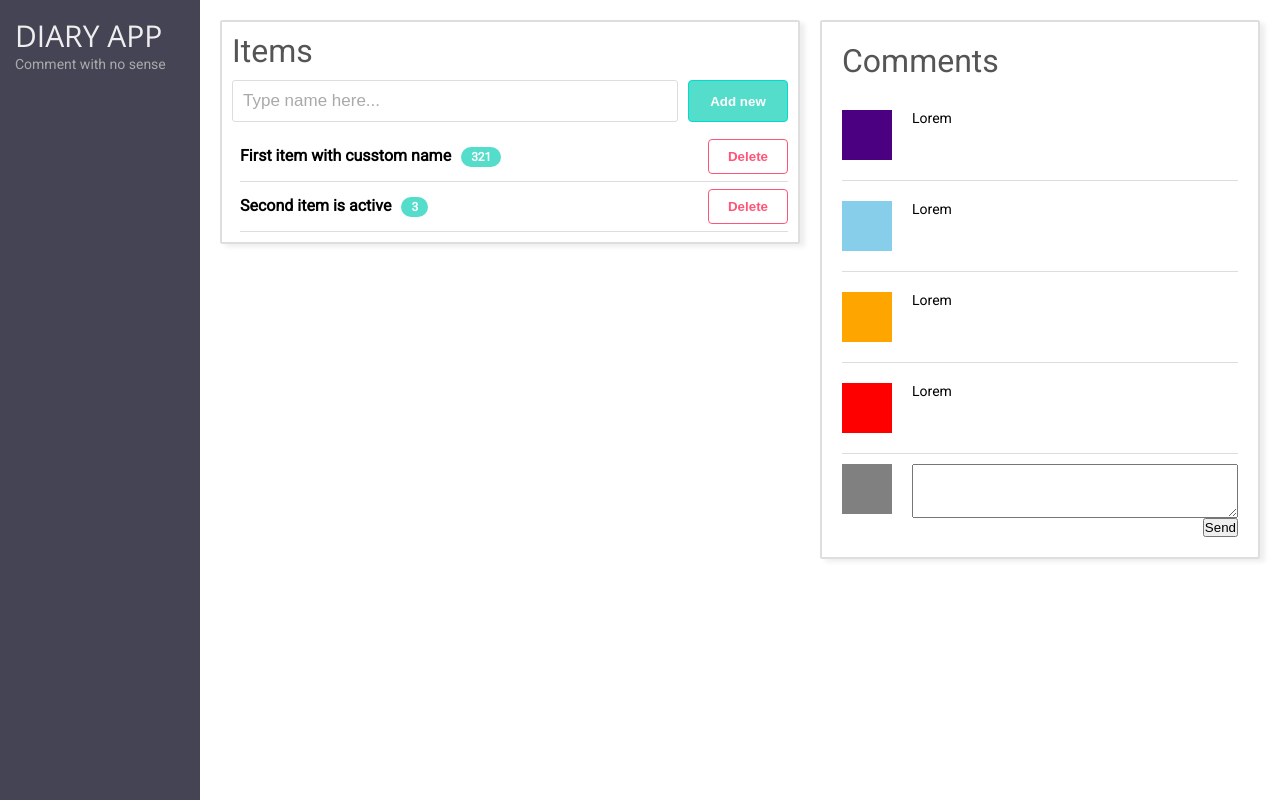
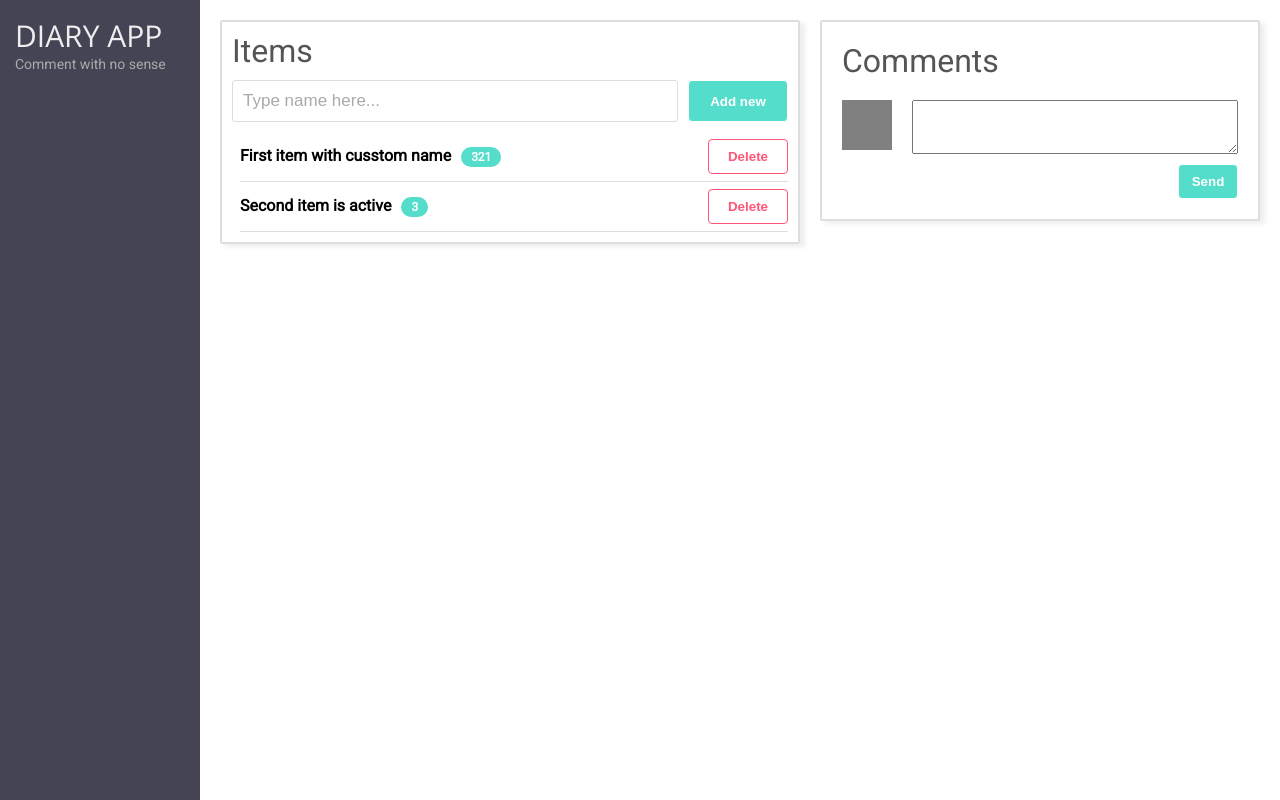
Before and after one commit to foegit/diary-on-react, a React app: page / in a window 1280 px wide. Built offline with nearby package versions, Linux system fonts and the light colour scheme.

Commit message:
Add comment block

```diff
--- /dev/null
+++ b/src/components/AddCommentBox.js
@@ -0,0 +1,28 @@
+import React from 'react';
+
+function AddCommentBox (props){
+  function getComment()
+  {
+      let input = document.getElementById('commentInput');
+      let value = input.value;
+      if(value !== '' && typeof props.toentry === 'number')
+      {
+        input.value = '';
+        return props.onAdd ({
+            title: value,
+            entryId: props.toentry,
+            author: '#789'
+        })
+      }
+
+  }
+  return (<div className="addComment">
+    <div className='icon'style={{backgroundColor: 'gray'}} ></div>
+    <div className="newComment">
+      <textarea id="commentInput"></textarea>
+      <button className='app-btn send-btn' onClick={()=>getComment()}>Send</button>
+    </div>
+  </div>);
+}
+
+export default AddCommentBox;
--- /dev/null
+++ b/src/components/Comment.js
@@ -0,0 +1,10 @@
+import React from 'react';
+
+const Comment = (props) =>
+<div className="comment">
+    <div className="icon" style={{backgroundColor: props.color}}></div>
+    <div className="text">{props.title}</div>
+  </div>
+;
+
+export default Comment;
--- /dev/null
+++ b/src/components/CommentList.js
@@ -0,0 +1,17 @@
+import React from 'react';
+
+import Comment from '../components/Comment';
+
+const CommentList = (props) => {
+    const {comments} = props;
+    return(
+      <div className="comments-list">
+      {comments.map(comment=>
+      <Comment
+        key={comment.id}
+        title={comment.title}
+        color={comment.author}/>)}
+        </div>
+    );
+  }
+export default CommentList;
--- a/src/containers/CommentPanel.js
+++ b/src/containers/CommentPanel.js
@@ -1,39 +1,40 @@
 import React, {Component} from 'react';
+import { connect } from 'react-redux';
+
+import CommentList from '../components/CommentList';
+import Comment from '../components/Comment';
+import AddCommentBox from '../components/AddCommentBox';
 
 class CommentPanel extends Component {
   render(){
+  const {comments, activeEntry, addComment} = this.props;
   return(
     <div className="commentBlock panel">
       <h1>Comments</h1>
-      <div className="comments-list">
-        <div className="comment">
-          <div className="icon" style={{backgroundColor: 'indigo'}}></div>
-          <div className="text">Lorem</div>
-        </div>
-        <div className="comment">
-          <div className="icon" style={{backgroundColor: 'skyblue'}}></div>
-          <div className="text">Lorem</div>
-        </div>
-        <div className="comment">
-          <div className="icon" style={{backgroundColor: 'orange'}}></div>
-          <div className="text">Lorem</div>
-        </div>
-        <div className="comment">
-          <div className="icon" style={{backgroundColor: 'red'}}></div>
-          <div className="text">Lorem</div>
-        </div>
-      </div>
-      <div className="addComment">
-        <div className='icon'style={{backgroundColor: 'gray'}} ></div>
-        <div className="newComment">
-          <textarea id="commentInput"></textarea>
-          <button className='app-btn send-btn'>Send</button>
-        </div>
-
-      </div>
+        <CommentList comments={comments.filter(comment => comment.entryId === activeEntry)}/>
+        <AddCommentBox onAdd={addComment} toentry={activeEntry}/>
     </div>
   );
 }
 }
 
-export default CommentPanel;
+function mapStateToProps(state){
+  return{
+    comments: state.comments,
+    activeEntry: state.current_entry
+  }
+}
+
+function mapDispatchToProps(dispatch){
+  return{
+    addComment: comment => dispatch(
+      {
+        type: 'ADD_COMMENT',
+        payload: comment
+      }
+    )
+  }
+}
+
+
+export default connect(mapStateToProps, mapDispatchToProps)(CommentPanel);
--- a/src/reducers/CommentReducer.js
+++ b/src/reducers/CommentReducer.js
@@ -45,7 +45,7 @@ const initiallData = [
     id: 5,
     entryId: 2,
     author: 'pink',
-    name: `2#3 Lorem ipsum dolor sit amet, consectetur adipisicing elit,
+    title: `2#3 Lorem ipsum dolor sit amet, consectetur adipisicing elit,
     sed do eiusmod tempor incididunt ut labore et dolore magna aliqua.
     Ut enim ad .`
   },
@@ -53,6 +53,7 @@ const initiallData = [
 ];
 
 export default function (state = initiallData, action){
+  console.log('lol');
   if(action.type === "ADD_COMMENT"){
     action.payload.id = Date.now();
     return [...state, action.payload];
--- a/src/sass/style.scss
+++ b/src/sass/style.scss
@@ -55,10 +55,6 @@ html{
           color: #555;
           flex: 1 0 100%;
         }
-        .diaryItems{
-          flex: 2 0 300px;
-          display: flex;
-          flex-wrap: wrap;
         .app-btn{
           border-radius: 4px;
           border: 1px solid;
@@ -67,7 +63,15 @@ html{
           height: 35px;
           outline: none;
           font-weight: bold;
+          &:active{
+            transform: scale(0.95);
           }
+        }
+        .diaryItems{
+          flex: 2 0 300px;
+          display: flex;
+          flex-wrap: wrap;
+
           .add-entry-box{
             display: flex;
             width: 100%;
@@ -89,12 +93,11 @@ html{
               margin-left: 10px;
               background-color: $main-color;
               width: 100px;
-              border-color: #0dc;
               color: #fff;
               font-weight: bold;
               height: 100%;
               &:hover{
-                background-color: #0cb;
+                background-color: complement($main-color);
               }
             }
           }
@@ -149,7 +152,6 @@ html{
               }
             }
           }
-
         }
         .commentBlock{
           flex: 1 0 300px;
@@ -158,8 +160,10 @@ html{
             width: 50px;
             height: 50px;
             margin-right: 20px;
+            flex-shrink: 0;
           }
           .comments-list{
+            margin-top: 20px;
             display: flex;
             flex-direction: column;
             font-size: 14px;
@@ -168,9 +172,6 @@ html{
               border-bottom: 1px solid #ddd;
               margin: 10px 0 10px 0;
               padding-bottom: 20px;
-              &:first-child{
-                margin-top: 30px;
-              }
             }
           }
           .addComment{
@@ -191,7 +192,16 @@ html{
                 min-height: 54px;
               }
               .send-btn{
-                flex-wrap: wrap;
+                background-color: $main-color;
+
+
+                margin-top: 10px;
+                width: 60px;
+                color: #fff;
+                &:hover{
+                  background-color: complement($main-color);
+
+                }
               }
             }
           }
```
Lines whose indentation alone changed are shown as unchanged.
